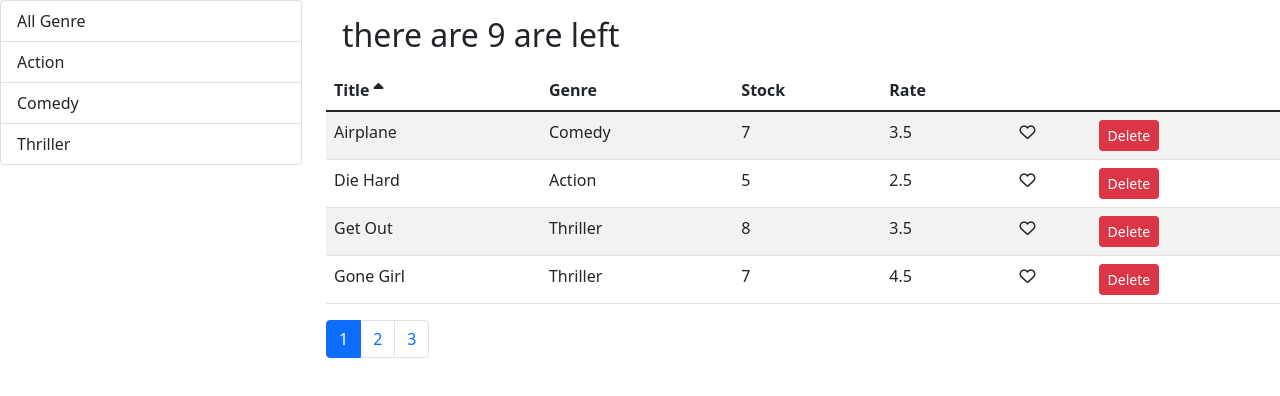
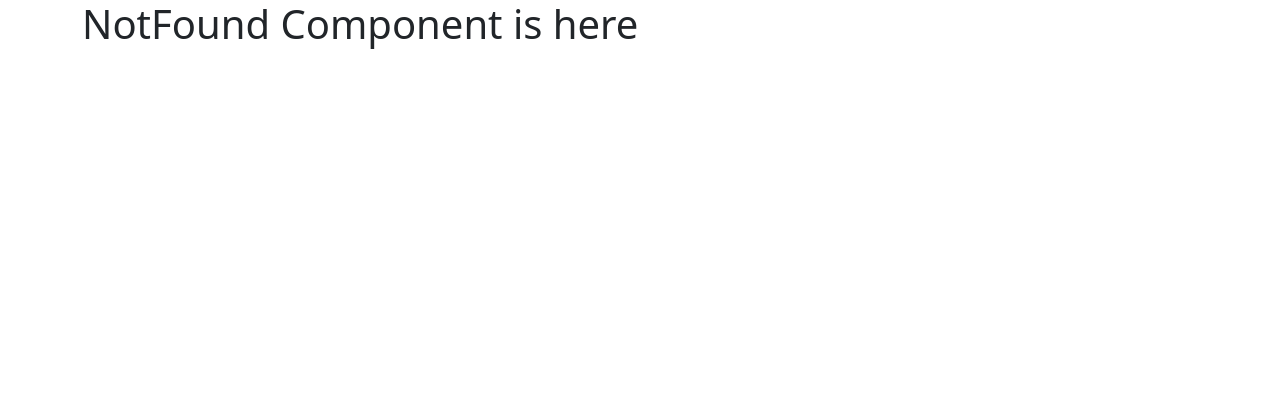
Before and after one commit to codewithdivu/Movies_Details_WebApp, a React (Create React App) app: page /not-found in a window 1280 px wide. Shown: the top 396 px of the page. Built offline with nearby package versions, Linux system fonts and the light colour scheme.

Commit message:
Installed router library and added path of components to the url

```diff
--- a/package.json
+++ b/package.json
@@ -9,6 +9,7 @@
     "bootstrap": "^5.1.3",
     "react": "^17.0.2",
     "react-dom": "^17.0.2",
+    "react-router-dom": "^4.3.1",
     "react-scripts": "5.0.0",
     "web-vitals": "^2.1.4"
   },
--- a/src/App.js
+++ b/src/App.js
@@ -1,9 +1,23 @@
 import React from 'react';
 import Movies from './Components/Movies';
+import { Route, Redirect, Switch } from 'react-router-dom';
+import Customer from './Components/customer';
+import Rentals from './Components/rentals';
+import NotFound from './Components/notFound';
+import MoviesTable from './Components/moviesTable';
 
 function App() {
   return (
-    <Movies />
+    <main className='container'>
+      <Switch>
+        <Route path='/movies' component={Movies} />
+        <Route path='/customers' component={Customer} />
+        <Route path='/rentals' component={Rentals} />
+        <Route path='/not-found' component={NotFound} />
+        <Redirect from='/' exact to="/movies" />
+        <Redirect to='/not-found' />
+      </Switch>
+    </main>
   );
 }
 
--- /dev/null
+++ b/src/Components/customer.jsx
@@ -0,0 +1,8 @@
+import React, { Component } from 'react';
+
+
+const Customer = (props) => {
+    return ( <h1>Customer Component is here</h1> );
+}
+
+export default Customer;
--- /dev/null
+++ b/src/Components/notFound.jsx
@@ -0,0 +1,7 @@
+import React, { Component } from "react";
+
+const NotFound = (props) => {
+  return <h1>NotFound Component is here</h1>;
+};
+
+export default NotFound;
--- /dev/null
+++ b/src/Components/rentals.jsx
@@ -0,0 +1,7 @@
+import React, { Component } from "react";
+
+const Rentals = (props) => {
+  return <h1>Rentals component is here</h1>;
+};
+
+export default Rentals;
--- a/src/index.js
+++ b/src/index.js
@@ -3,11 +3,14 @@ import ReactDOM from 'react-dom';
 import './index.css';
 import App from './App';
 import "bootstrap/dist/css/bootstrap.css";
+import { BrowserRouter } from 'react-router-dom';
 
 
 ReactDOM.render(
   <React.StrictMode>
-    <App />
+    <BrowserRouter>
+      <App />
+    </BrowserRouter>
   </React.StrictMode>,
   document.getElementById('root')
 );
```
Also changed, not shown: src/Components/movieForm.jsx (added, +7 -0 lines), 1 other file (tests, documents, lock files or other folders).
